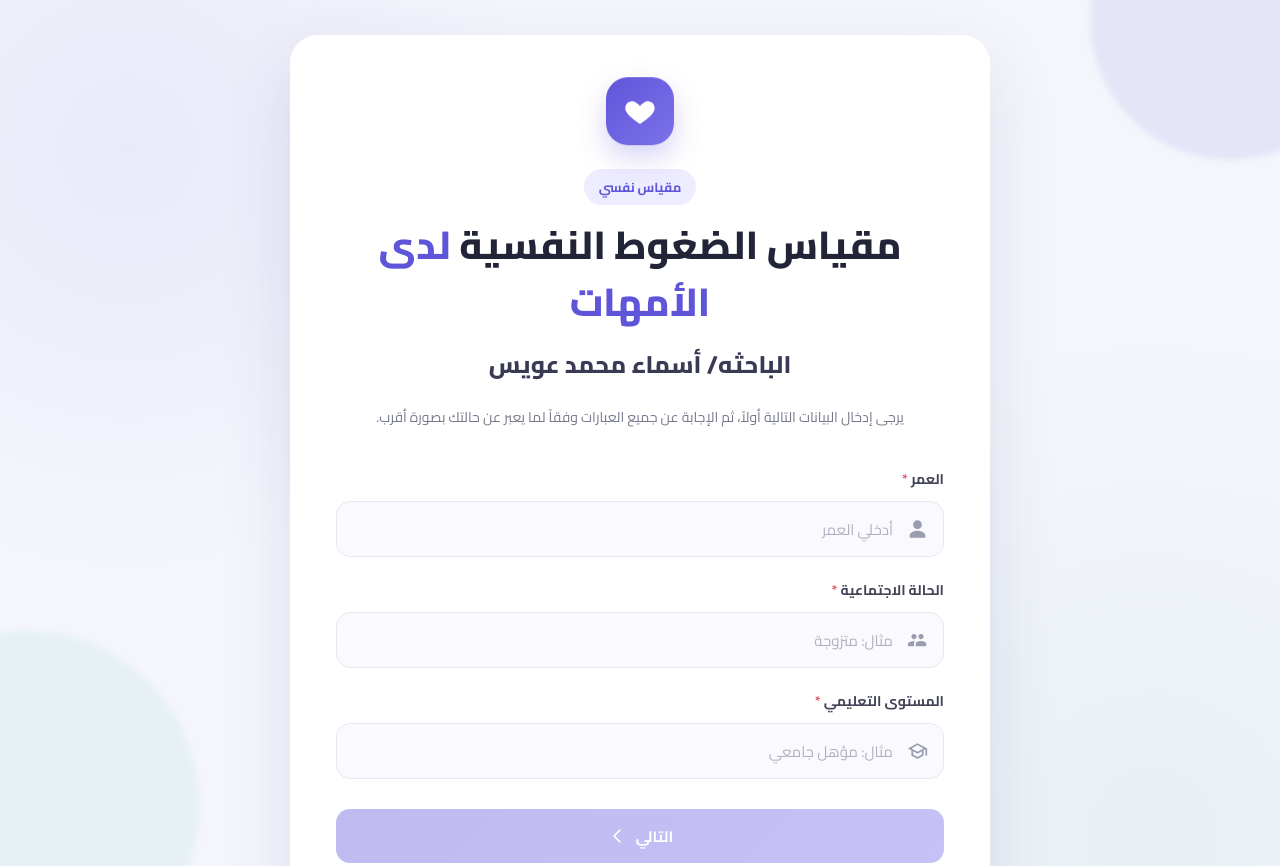
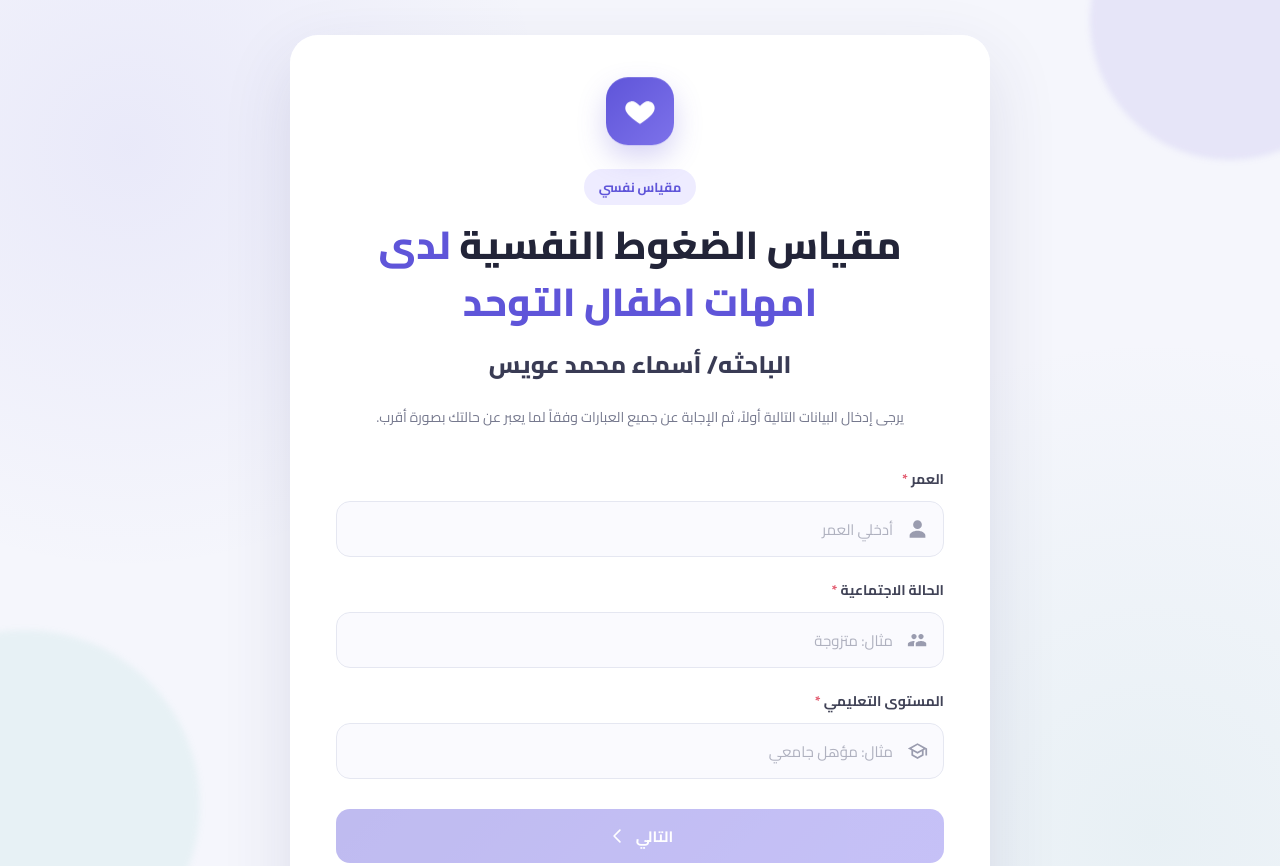
Before and after one commit to esmailmohammed814-design/mothers-stress-scale, a plain HTML site: page index.html in a window 1280 px wide. Shown: the top 866 px of the page. Drawn offline with Linux system fonts and the light colour scheme.

Commit message:
Update dashboard

```diff
--- a/index.html
+++ b/index.html
@@ -11,10 +11,10 @@
 
     <meta
         name="description"
-        content="مقياس الضغوط النفسية لدى الأمهات"
+        content="مقياس الضغوط النفسية لدى امهات اطفال التوحد"
     >
 
-    <title>مقياس الضغوط النفسية لدى الأمهات</title>
+    <title>مقياس الضغوط النفسية لدى امهات اطفال التوحد</title>
 
     <!-- Google Font -->
     <link
@@ -76,7 +76,7 @@
 
                     <h1>
                         مقياس الضغوط النفسية
-                        <span>لدى الأمهات</span>
+                        <span>لدى امهات اطفال التوحد</span>
                     </h1>
 
                     <div class="doctor-name">
```
